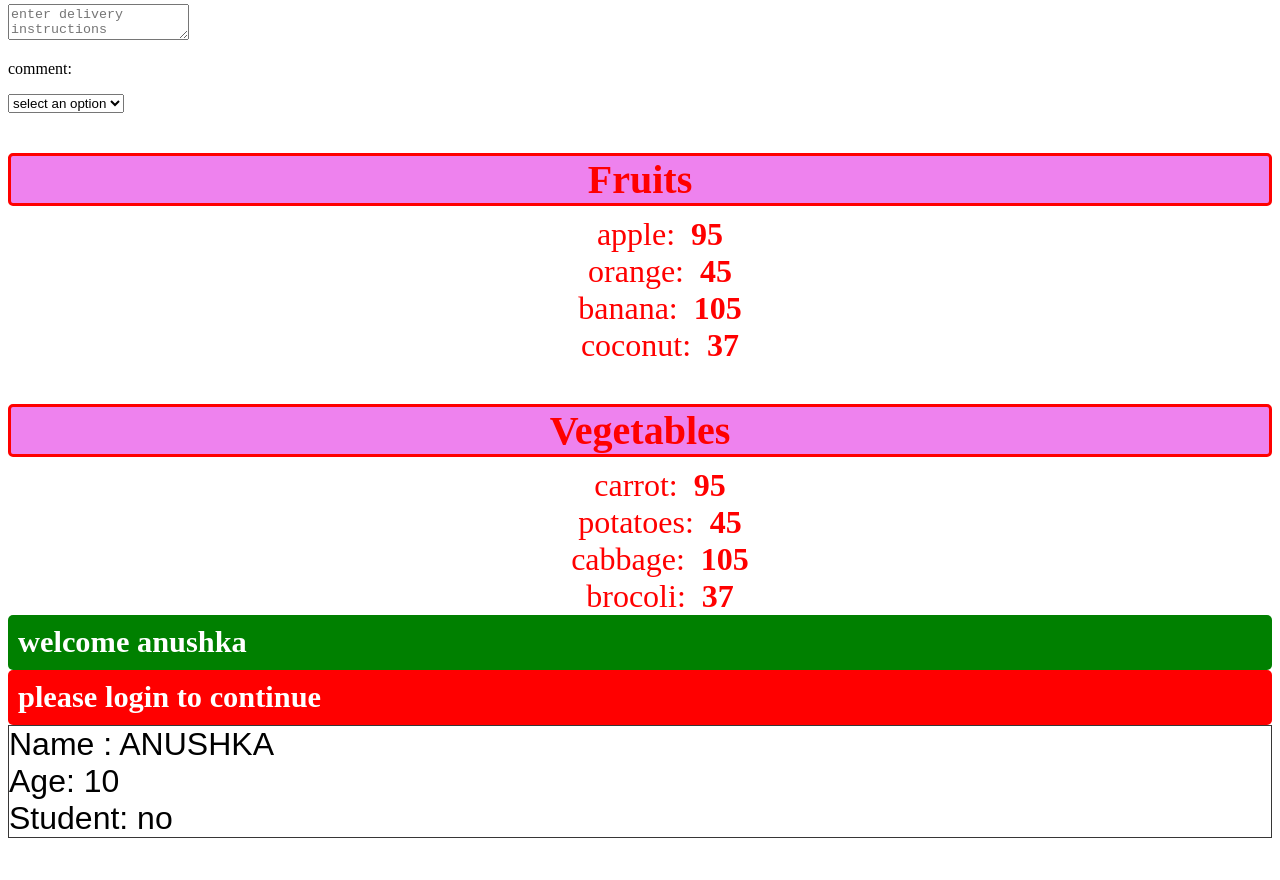
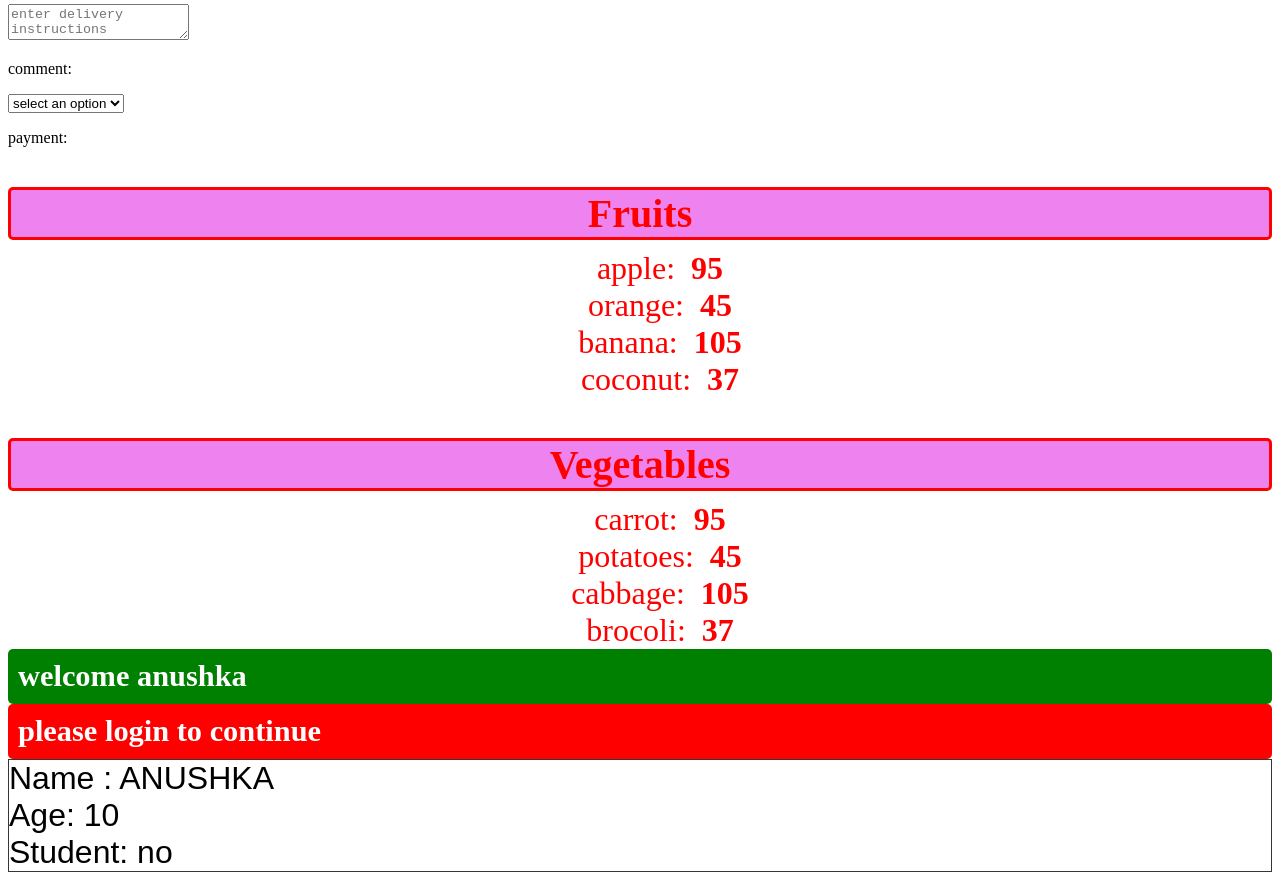
Before and after one commit to anushkagupta-coder/Website-using-JS-React-, a React (Vite) app in the folder my-react-app/: page / in a window 1280 px wide. Shown: the part 860-1740 px from the top of the page. Before the commit the page ends 1706 px from the top, so only its background shows below. Built offline with nearby package versions, Linux system fonts and the light colour scheme.

Commit message:
Update myComponent.jsx

```diff
--- a/my-react-app/src/myComponent.jsx
+++ b/my-react-app/src/myComponent.jsx
@@ -3,7 +3,7 @@ import React, {useState}from 'react';
 
 function MyComponent(){
     const [name,setName]=useState("");
-    const[quantity,setQuantity]=useState();
+    const [quantity,setQuantity]=useState();
     const [comment,setComment]=useState("");
     const [payment,setPayment]=useState("");
 
@@ -20,7 +20,7 @@ function MyComponent(){
     }
 
     function handlePaymentChange(event){
-        setPaymen(event.target.value);
+        setPayment(event.target.value);
     }
 
     return(<div>
@@ -40,6 +40,7 @@ function MyComponent(){
             <option value="mastercard">mastercard</option>
             <option value="giftcard">giftcard</option>
         </select>
+        <p>payment:{payment}</p>
     </div>)
 }
 /*function MyComponent(){
```
